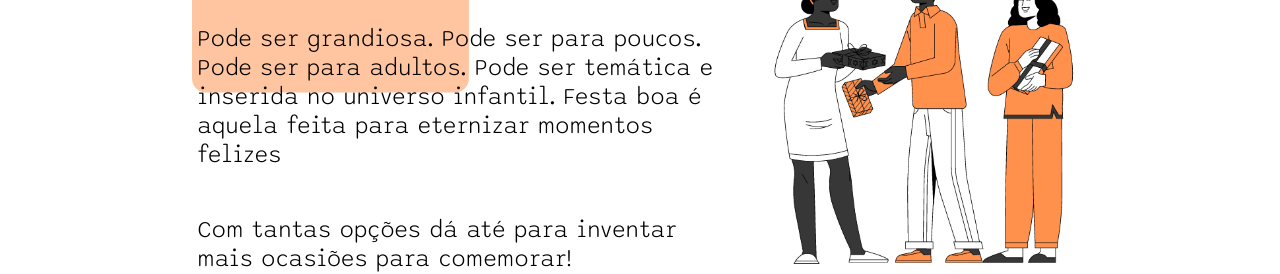
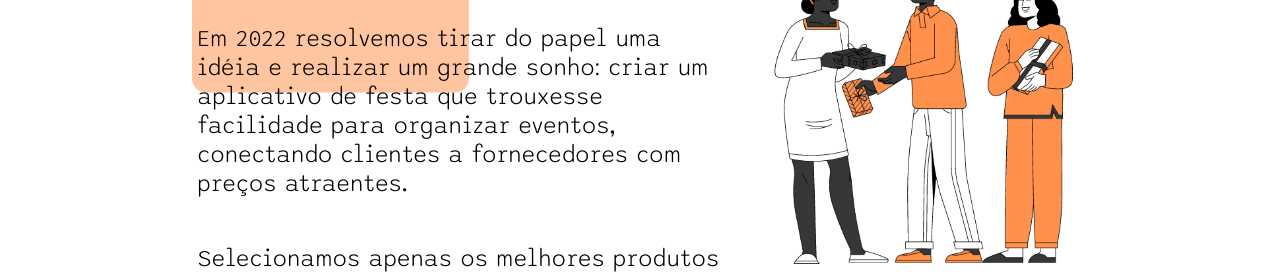
Before and after one commit to LZikan/party-finder, a plain HTML site: page src/index.html in a window 1280 px wide. Shown: the part 502-776 px from the top of the page. Drawn offline with Linux system fonts and the light colour scheme.

Commit message:
Corrigindo Textos

```diff
--- a/src/index.html
+++ b/src/index.html
@@ -41,14 +41,15 @@
           <div id="innerContentLeft" class="textContentLeft">
             <h1 class="aboutUsTitleLeft">SOBRE NÓS</h1>
             <p class="aboutUsTextLeft">
-              Pode ser grandiosa. Pode ser para poucos. Pode ser para adultos.
-              Pode ser temática e inserida no universo infantil. Festa boa é
-              aquela feita para eternizar momentos felizes
+              Em 2022 resolvemos tirar do papel uma idéia e realizar um grande
+              sonho: criar um aplicativo de festa que trouxesse facilidade para
+              organizar eventos, conectando clientes a fornecedores com preços
+              atraentes.
             </p>
             <br />
             <p class="aboutUsTextLeft">
-              Com tantas opções dá até para inventar mais ocasiões para
-              comemorar!
+              Selecionamos apenas os melhores produtos de olho no encantamento
+              do consumidor final e nas grandes tendências do mercado.
             </p>
           </div>
           <div id="innerContentRight" class="imgContent">
```
